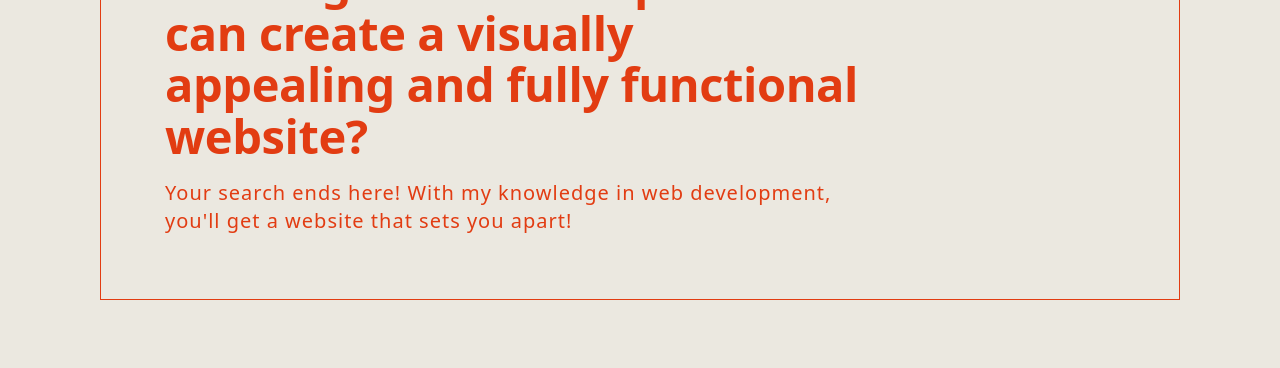
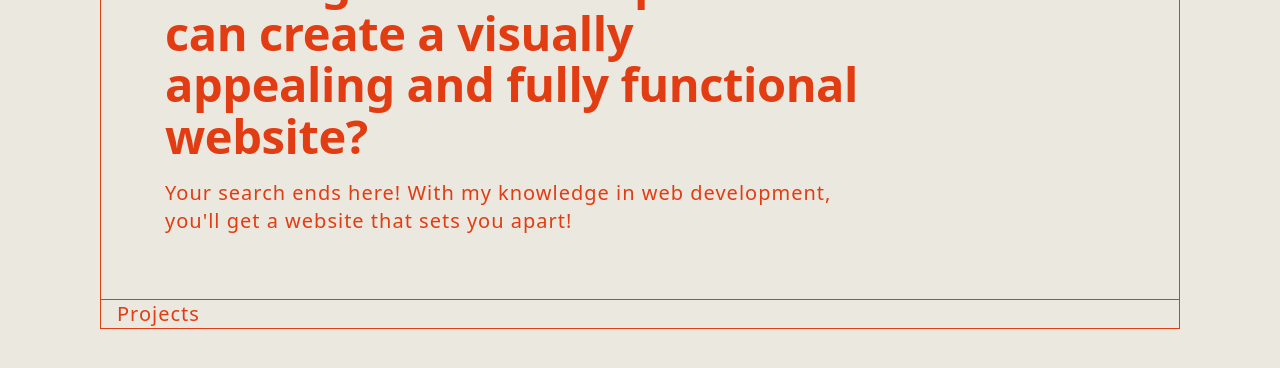
Before and after one commit to michaelcanonizado/michaelcanonizado, a Next.js app: page / in a window 1280 px wide. Shown: the part 909-1277 px from the top of the page. Built offline with nearby package versions, Linux system fonts and the light colour scheme.

Commit message:
chore: initialize <Projects/>

```diff
--- /dev/null
+++ b/src/app/_sections/projects.tsx
@@ -0,0 +1,12 @@
+import { cn } from '@/lib/utils';
+import { ComponentBaseProps } from '@/types';
+
+const Projects = ({ className }: ComponentBaseProps) => {
+  return (
+    <section className={cn('container border-b-[1px]', className)}>
+      Projects
+    </section>
+  );
+};
+
+export default Projects;
--- a/src/app/page.tsx
+++ b/src/app/page.tsx
@@ -1,11 +1,13 @@
 import Hero from './_sections/hero';
 import Introduction from './_sections/introduction';
+import Projects from './_sections/projects';
 
 export default function Home() {
   return (
     <main className='mb-[100px] flex min-h-[5000px] flex-col items-center px-md'>
       <Hero />
       <Introduction />
+      <Projects />
     </main>
   );
 }
```
